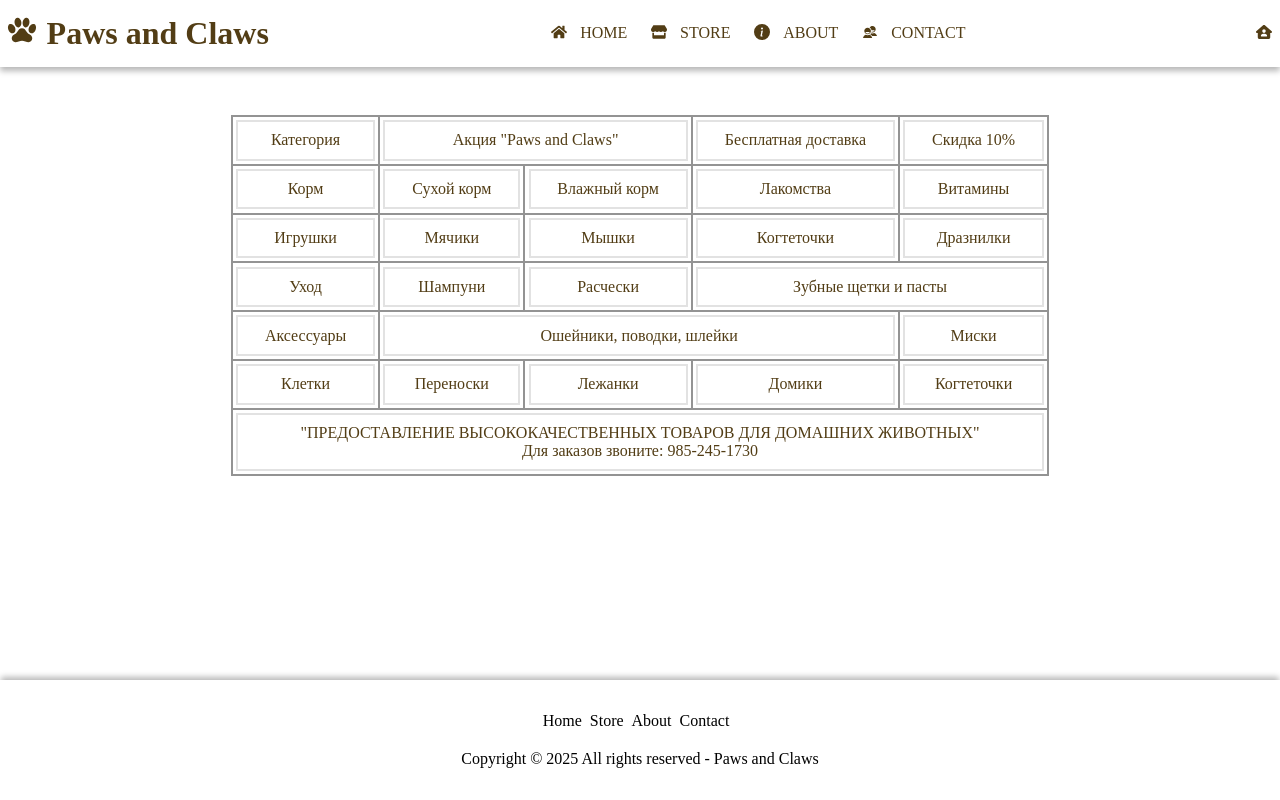
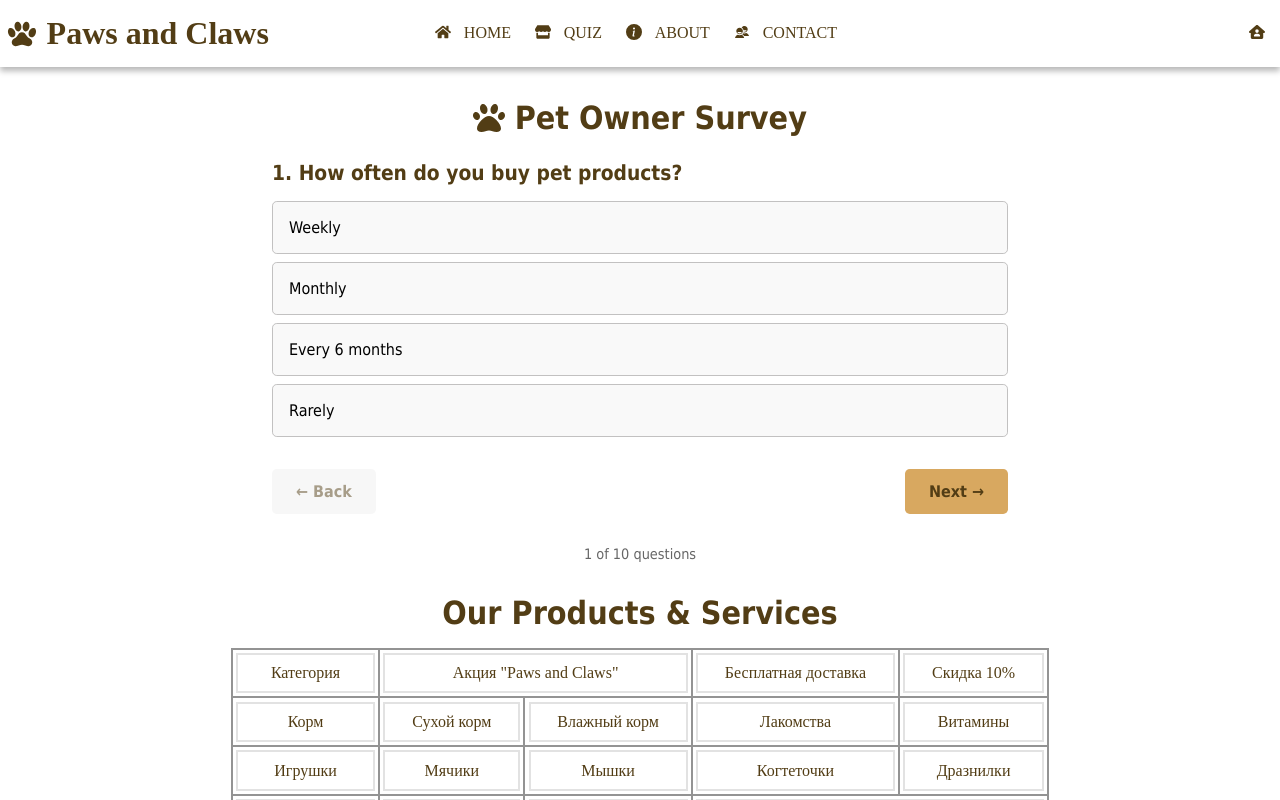
Before and after one commit to green-tea-end/paws_and_claws, a React (Vite) app in the folder frontend/: page /table in a window 1280 px wide. Shown: the top 800 px of the page. Built offline with nearby package versions, Linux system fonts and the light colour scheme.

Commit message:
Добавлен Quiz компонент и обновлены стили

```diff
--- a/frontend/src/App.jsx
+++ b/frontend/src/App.jsx
@@ -3,8 +3,9 @@ import { BrowserRouter as Router, Routes, Route, Link } from "react-router-dom";
 import Header from './components/Header'
 import MainContent from './components/MainContent'
 import ContactForm from './components/ContactForm'
+import Table from './components/Table'
+import Quiz from './components/Quiz'
 import Footer from './components/Footer'
-import Table from './components/Table'
 import styles from './styles/App.module.css';
 
 export default function App() {
@@ -14,8 +15,9 @@ export default function App() {
               <Header />
               <div className={styles.mainContent}>
                   <Routes>
-                      <Route path="/" element={<><MainContent /> <ContactForm /></>} />
-                      <Route path="/table" element={<Table />} />
+                      <Route path="/" element={<MainContent />} />
+                      <Route path="/table" element={<><Quiz /> <Table /></>} />
+                      <Route path="/contact" element={<ContactForm />} />
                   </Routes>
               </div>
               <Footer />
--- a/frontend/src/components/Footer.jsx
+++ b/frontend/src/components/Footer.jsx
@@ -7,9 +7,9 @@ export default function Footer() {
 			<nav>
 				<ul>
                     <li><Link to="/" className={styles.footer_item}>Home</Link></li>
-                    <li><Link to="/table" className={styles.footer_item}>Store</Link></li>
+                    <li><Link to="/table" className={styles.footer_item}>Quiz</Link></li>
 					<li><a className={styles.footer_item} href="#">About</a></li>
-					<li><a className={styles.footer_item} href="#">Contact</a></li>
+					<li><Link to="/contact" className={styles.footer_item}>Contact</Link></li>
 				</ul>
 			</nav>
 			<p>Copyright © 2025 All rights reserved - Paws and Claws</p>
--- a/frontend/src/components/Header.jsx
+++ b/frontend/src/components/Header.jsx
@@ -23,7 +23,7 @@ export default function Header() {
         </ul>
         <ul className={styles.menu_item}>
           <li><FaStore className={styles.Icon} /></li>
-          <li><Link to="/table">STORE</Link></li>
+          <li><Link to="/table">QUIZ</Link></li>
         </ul>
         <ul className={styles.menu_item}>
           <li><BsInfoCircleFill className={styles.Icon} /></li>
@@ -31,7 +31,8 @@ export default function Header() {
         </ul>
         <ul className={styles.menu_item}>
           <li><IoMdContacts className={styles.Icon} /></li>
-          <li><a href="#">CONTACT</a></li>
+          <li><Link to="/contact">CONTACT</Link></li>
+{/*           <li><a href="#">CONTACT</a></li> */}
         </ul>
       </nav>
 
--- /dev/null
+++ b/frontend/src/components/Quiz.jsx
@@ -0,0 +1,142 @@
+import { useState } from 'react';
+import styles from '../styles/Quiz.module.css';
+import { FaPaw } from 'react-icons/fa';
+
+export default function Quiz() {
+    const [currentQuestion, setCurrentQuestion] = useState(0);
+    const [selectedAnswers, setSelectedAnswers] = useState({});
+    const [showError, setShowError] = useState(false);
+
+    const question = questions[currentQuestion];
+    const isLastQuestion = currentQuestion === questions.length - 1;
+
+    function isOptionSelected(option) {
+        return selectedAnswers[currentQuestion] === option;
+    }
+
+    function handleNext() {
+        if (!selectedAnswers[currentQuestion]) {
+            setShowError(true);
+            return;
+        }
+
+        setShowError(false);
+
+        if (isLastQuestion) {
+            alert('Thank you for completing the Pet Owner Survey!\nYour feedback is very valuable to us.');
+            setTimeout(() => {
+                setCurrentQuestion(0);
+                setSelectedAnswers({});
+            }, 1000);
+        } else {
+            setCurrentQuestion(currentQuestion + 1);
+        }
+    }
+
+    function handleBack() {
+        if (currentQuestion > 0) {
+            setCurrentQuestion(currentQuestion - 1);
+            setShowError(false);
+        }
+    }
+
+    return (
+        <div className={styles.quiz_container}>
+            <h2 className={styles.quiz_title}>
+                <FaPaw /> Pet Owner Survey
+            </h2>
+
+            <h3 className={styles.quiz_question}>
+                {currentQuestion + 1}. {question.question}
+            </h3>
+
+            {showError && (
+                <div className={styles.error_message}>
+                    Please select an answer
+                </div>
+            )}
+
+            <ul className={styles.options_list}>
+                {question.options.map(function(option, index) {
+                    return (
+                        <li
+                            key={index}
+                            className={isOptionSelected(option) ? styles.selected : styles.option}
+                            onClick={() => {
+                                setSelectedAnswers({...selectedAnswers, [currentQuestion]: option});
+                                setShowError(false);
+                            }}
+                        >
+                            {option}
+                        </li>
+                    );
+                })}
+            </ul>
+
+            <div className={styles.navigation_buttons}>
+                <button
+                    onClick={handleBack}
+                    disabled={currentQuestion === 0}
+                    className={styles.back_button}
+                >
+                    ← Back
+                </button>
+
+                <button
+                    onClick={handleNext}
+                    className={styles.next_button}
+                >
+                    {isLastQuestion ? 'Finish' : 'Next →'}
+                </button>
+            </div>
+
+            <div className={styles.progress}>
+                {currentQuestion + 1} of {questions.length} questions
+            </div>
+        </div>
+    );
+}
+
+
+const questions = [
+    {
+        question: "How often do you buy pet products?",
+        options: ["Weekly", "Monthly", "Every 6 months", "Rarely"]
+    },
+    {
+        question: "What type of food do you prefer for your pet?",
+        options: ["Dry food", "Wet food", "Natural food", "Combined feeding"]
+    },
+    {
+        question: "Which pet food brand do you buy most often?",
+        options: ["Royal Canin", "Purina", "Hills", "Other brand"]
+    },
+    {
+        question: "How much are you willing to spend monthly on pet food?",
+        options: ["Up to 1000 rub", "1000-3000 rub", "3000-5000 rub", "More than 5000 rub"]
+    },
+    {
+        question: "Do you buy therapeutic (prescription) pet food?",
+        options: ["Yes, regularly", "Sometimes", "Only on veterinarian recommendation", "No"]
+    },
+    {
+        question: "How often do you buy pet accessories?",
+        options: ["Once a month", "Every 3 months", "Every 6 months", "Only when necessary"]
+    },
+    {
+        question: "How do you choose products for your pet?",
+        options: ["Veterinarian recommendation", "Online reviews", "Price", "Brand reputation"]
+    },
+    {
+        question: "How important is the ingredient list for you when choosing pet food?",
+        options: ["Very important", "Moderately important", "Not very important", "Don't pay attention"]
+    },
+    {
+        question: "Where do you usually buy pet products?",
+        options: ["Pet store", "Supermarket", "Online store", "Veterinary pharmacy"]
+    },
+    {
+        question: "What type of toys does your pet prefer?",
+        options: ["Balls", "Plush toys", "Interactive toys", "Rope toys"]
+    }
+];
--- a/frontend/src/components/Table.jsx
+++ b/frontend/src/components/Table.jsx
@@ -3,6 +3,7 @@ import styles from '../styles/Table.module.css';
 export default function Table() {
     return (
         <div>
+            <h2 className={styles.table_title}>Our Products & Services</h2>
             <table>
                 <tbody>
                     <tr>
--- a/frontend/src/styles/Header.module.css
+++ b/frontend/src/styles/Header.module.css
@@ -1,11 +1,9 @@
 header {
-  display: flex;
-  justify-content: space-between;
+  display: grid;
+  grid-template-columns: 1fr auto 1fr;
   background: #FFFFFF;
   padding: 15px 0 15px;
   box-shadow: 0 4px 6px #b7b7b7;
-  position: relative;
-  z-index: 10;
   align-items: center;
 }
 
@@ -13,6 +11,8 @@ header {
   display: inline-flex;
   margin: 0 0 0 7px;
   gap: 0.6rem;
+  align-items: center;
+  justify-self: start;
 }
 
 .name_logo {
@@ -28,6 +28,7 @@ header {
 .menu {
   display: flex;
   gap: 1rem;
+  justify-self: center;
 }
 
 .menu_item {
@@ -43,4 +44,6 @@ header {
 .account {
   display: flex;
   list-style: none;
+  justify-self: end;
+  margin-right: 7px;
 }
--- a/frontend/src/styles/MainContent.module.css
+++ b/frontend/src/styles/MainContent.module.css
@@ -1,6 +1,7 @@
 .content {
   display: flex;
   background: #000000;
+
 }
 
 .img_dog {
@@ -13,6 +14,7 @@
   color: #FFFFFF;
   font-family: "Roboto", sans-serif;
   width: 50%;
+  padding-bottom: 1rem;
 }
 
 .intro_text_1 {
--- /dev/null
+++ b/frontend/src/styles/Quiz.module.css
@@ -0,0 +1,104 @@
+.quiz_container {
+    max-width: 50rem;
+    margin: 0 auto;
+    padding: 2rem;
+    font-family: Tahoma, sans-serif;
+}
+
+.quiz_title {
+    display: flex;
+    align-items: center;
+    justify-content: center;
+    gap: 0.6rem;
+    font-size: 2rem;
+    color: #523d15;
+    margin-bottom: 1.5rem;
+}
+
+.quiz_question {
+    font-size: 1.3rem;
+    color: #523d15;
+    margin-bottom: 1rem;
+}
+
+.option, .selected {
+    display: flex;
+    padding: 1rem;
+    margin: 0.5rem 0;
+    background-color: #f9f9f9;
+    border: 1px solid #c2c1c1;
+    border-radius: 0.3rem;
+    cursor: pointer;
+}
+
+.selected {
+    background-color: #e8f4fd;
+    border: 2px solid #523d15;
+    border-radius: 0.3rem;
+    font-weight: bold;
+    font-size: 1rem;
+}
+
+.navigation_buttons {
+    display: flex;
+    justify-content: space-between;
+    gap: 1rem;
+    margin: 2rem 0;
+}
+
+.back_button, .next_button {
+    padding: 0.8rem 1.5rem;
+    border: none;
+    border-radius: 0.3rem;
+    cursor: pointer;
+    font-size: 1rem;
+    font-family: Tahoma, sans-serif;
+    transition: background-color 0.3s ease;
+}
+
+.back_button {
+    background-color: #f0f0f0;
+    color: #523d15;
+    font-weight: bold;
+}
+
+.back_button:hover:not(:disabled) {
+    background-color: #e0e0e0;
+}
+
+.back_button:disabled {
+    opacity: 0.5;
+    cursor: not-allowed;
+}
+
+.next_button {
+    background-color: #d8a860;
+    color: #523d15;
+    font-weight: bold;
+}
+
+.next_button:hover:not(:disabled) {
+    background-color: #c99748;
+}
+
+.next_button:disabled {
+    background-color: #cccccc;
+    cursor: not-allowed;
+}
+
+.progress {
+    text-align: center;
+    color: #666;
+    font-size: 0.9rem;
+}
+
+.error_message {
+    background-color: #ffe6e6;
+    color: #d8000c;
+    padding: 0.8rem;
+    border-radius: 0.3rem;
+    border: 1px solid #ffb3b3;
+    margin-bottom: 1.5rem;
+    font-weight: bold;
+    font-size: 0.9rem;
+}
--- a/frontend/src/styles/Table.module.css
+++ b/frontend/src/styles/Table.module.css
@@ -1,9 +1,17 @@
+.table_title {
+    display: flex;
+    justify-content: center;
+    font-size: 2rem;
+    color: #523d15;
+    font-family: Tahoma, sans-serif;
+}
+
 table {
   display: flex;
   justify-content: center;
   width: 75%;
   border-collapse: collapse;
-  margin: 3rem auto;
+  margin: 1rem auto 3rem;
   color: #523d15;
 }
 
```
